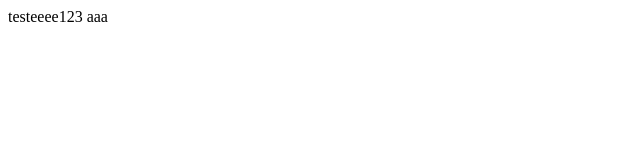
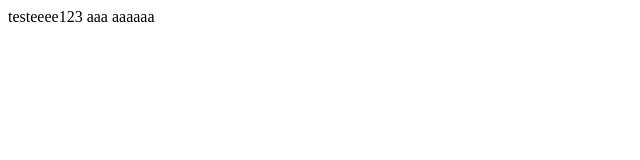
Before and after one commit to AbrahamLica/movies-database, a React (Create React App) app: page /movie in a window 1280 px wide. Shown: the top 160 px of the page, without its empty margins (0-640 px from the left). Built offline with nearby package versions, Linux system fonts and the light colour scheme; the HTML template or start-up script is replaced by a standard one.

Commit message:
more more

```diff
--- a/src/Components/Movies/Movie.tsx
+++ b/src/Components/Movies/Movie.tsx
@@ -4,7 +4,7 @@ const Movie = () => {
   return (
     <C.Container >
       testeeee123  aaa
-
+      aaaaaa
     </C.Container>
   )
 }
```
